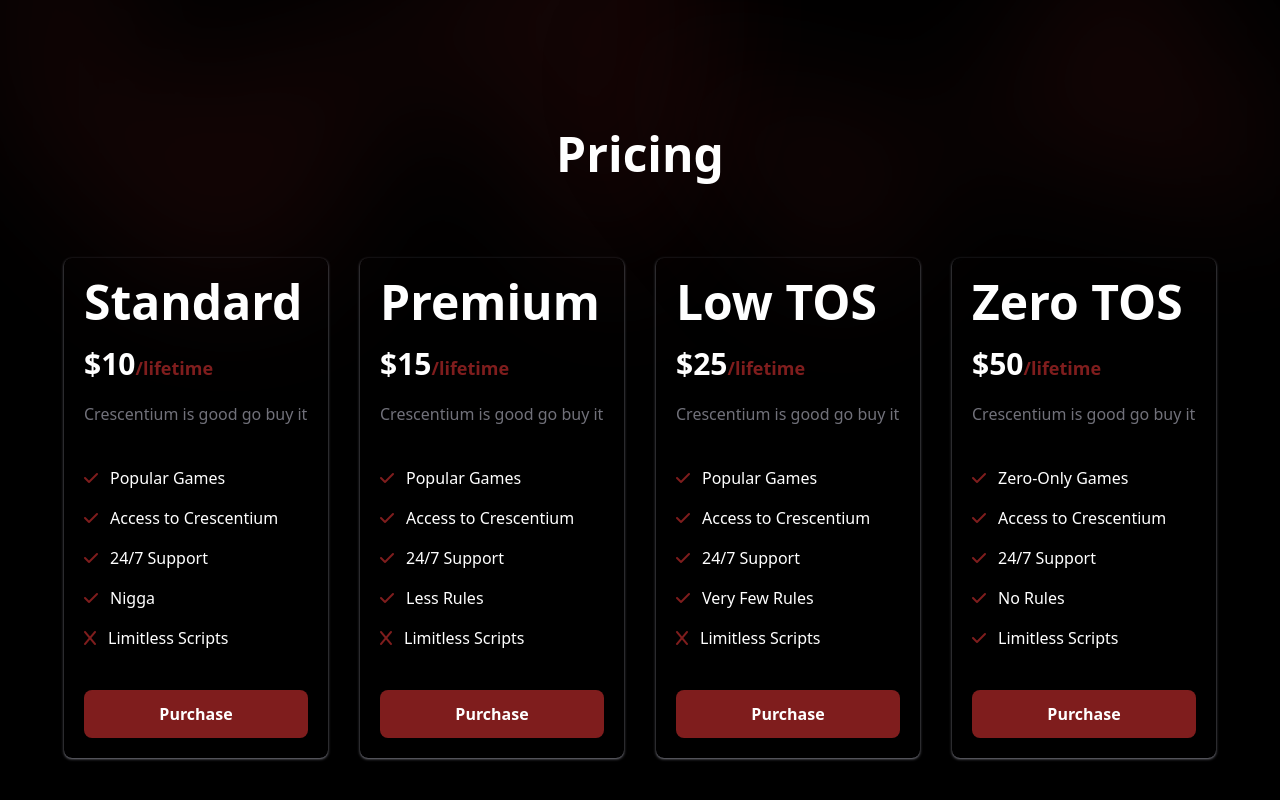
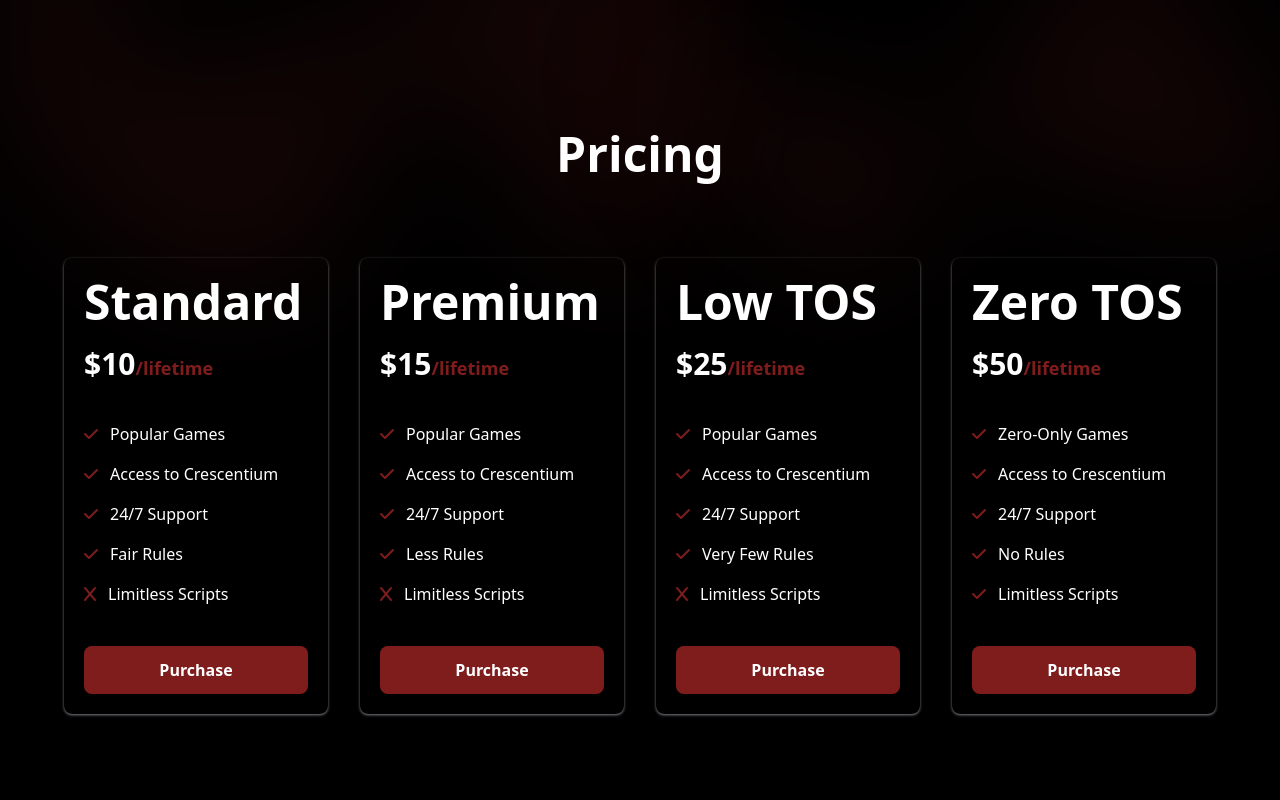
Before and after one commit to jackiemangala/crescentium, a plain HTML site: page index.html in a window 1280 px wide. Shown: the part 1038-1838 px from the top of the page. Drawn offline with nearby package versions, Linux system fonts and the light colour scheme; a script that the page names is missing.

Commit message:
Update index.html

```diff
--- a/index.html
+++ b/index.html
@@ -115,12 +115,11 @@
                     <div class="p-5 shadow shadow-zinc-500 rounded-lg">
                         <h1 class="text-5xl text-white font-bold mb-5">Standard</h1>
                         <h1 class="text-white font-semibold text-3xl">$10<span class="text-red-900 text-lg">/lifetime</span></h1>
-                    <p class="text-zinc-500 mt-5">Crescentium is good go buy it </p>
                     <ul class="text-white mt-10 space-y-4">
                         <li><a class="text-white"><i class="fa-solid fa-check text-red-900 mr-3"></i>Popular Games</a></li>
                         <li><a class="text-white"><i class="fa-solid fa-check text-red-900 mr-3"></i>Access to Crescentium</a></li>
                         <li><a class="text-white"><i class="fa-solid fa-check text-red-900 mr-3"></i>24/7 Support</a></li>
-                        <li><a class="text-white"><i class="fa-solid fa-check text-red-900 mr-3"></i>Nigga</a></li>
+                        <li><a class="text-white"><i class="fa-solid fa-check text-red-900 mr-3"></i>Fair Rules</a></li>
                         <li><a class="text-white"><i class="fa-solid fa-x text-red-900 mr-3"></i>Limitless Scripts</a></li>
                     </ul>
                     <div class="flex items-center justify-center mt-10">
@@ -133,7 +132,6 @@
                 <div class="p-5 shadow shadow-zinc-500 rounded-lg">
                     <h1 class="text-5xl text-white font-bold mb-5">Premium</h1>
                     <h1 class="text-white font-semibold text-3xl">$15<span class="text-red-900 text-lg">/lifetime</span></h1>
-                <p class="text-zinc-500 mt-5">Crescentium is good go buy it </p>
                 <ul class="text-white mt-10 space-y-4">
                     <li><a class="text-white"><i class="fa-solid fa-check text-red-900 mr-3"></i>Popular Games</a></li>
                     <li><a class="text-white"><i class="fa-solid fa-check text-red-900 mr-3"></i>Access to Crescentium</a></li>
@@ -151,7 +149,6 @@
             <div class="p-5 shadow shadow-zinc-500 rounded-lg">
                 <h1 class="text-5xl text-white font-bold mb-5">Low TOS</h1>
                 <h1 class="text-white font-semibold text-3xl">$25<span class="text-red-900 text-lg">/lifetime</span></h1>
-            <p class="text-zinc-500 mt-5">Crescentium is good go buy it </p>
             <ul class="text-white mt-10 space-y-4">
                 <li><a class="text-white"><i class="fa-solid fa-check text-red-900 mr-3"></i>Popular Games</a></li>
                 <li><a class="text-white"><i class="fa-solid fa-check text-red-900 mr-3"></i>Access to Crescentium</a></li>
@@ -169,7 +166,6 @@
         <div class="p-5 shadow shadow-zinc-500 rounded-lg">
             <h1 class="text-5xl text-white font-bold mb-5">Zero TOS</h1>
             <h1 class="text-white font-semibold text-3xl">$50<span class="text-red-900 text-lg">/lifetime</span></h1>
-        <p class="text-zinc-500 mt-5">Crescentium is good go buy it </p>
             <ul class="text-white mt-10 space-y-4">
             <li><a class="text-white"><i class="fa-solid fa-check text-red-900 mr-3"></i>Zero-Only Games</a></li>
             <li><a class="text-white"><i class="fa-solid fa-check text-red-900 mr-3"></i>Access to Crescentium</a></li>
```
